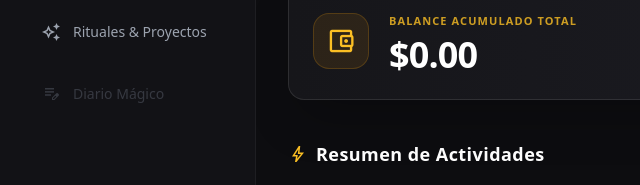
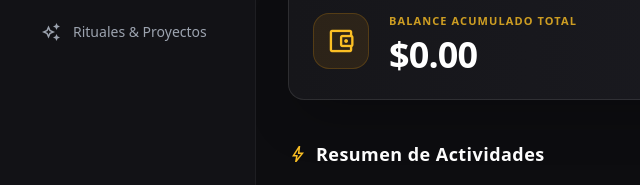
Before and after one commit to hectorescalera/SANCTUARY_JHEV, a plain HTML site: page index.html in a window 1280 px wide. Shown: the part 223-408 px from the top of the page, 0-640 px from the left. Drawn offline with nearby package versions, Linux system fonts and the light colour scheme.

Commit message:
volvi comentario la seccion diario para retomarla despues

```diff
--- a/index.html
+++ b/index.html
@@ -53,10 +53,10 @@
                     <span class="material-symbols-outlined text-xl">auto_awesome</span>
                     <span>Rituales & Proyectos</span>
                 </a>
-                <a href="#" class="flex items-center gap-3 px-4 py-3 rounded-xl border border-transparent hover:border-white/5 hover:bg-white/[0.03] text-gray-500 font-medium text-sm transition opacity-40 cursor-not-allowed">
+                <!-- <a href="#" class="flex items-center gap-3 px-4 py-3 rounded-xl border border-transparent hover:border-white/5 hover:bg-white/[0.03] text-gray-500 font-medium text-sm transition opacity-40 cursor-not-allowed">
                     <span class="material-symbols-outlined text-xl">edit_note</span>
                     <span>Diario Mágico</span>
-                </a>
+                </a> -->
             </nav>
         </div>
 
```
